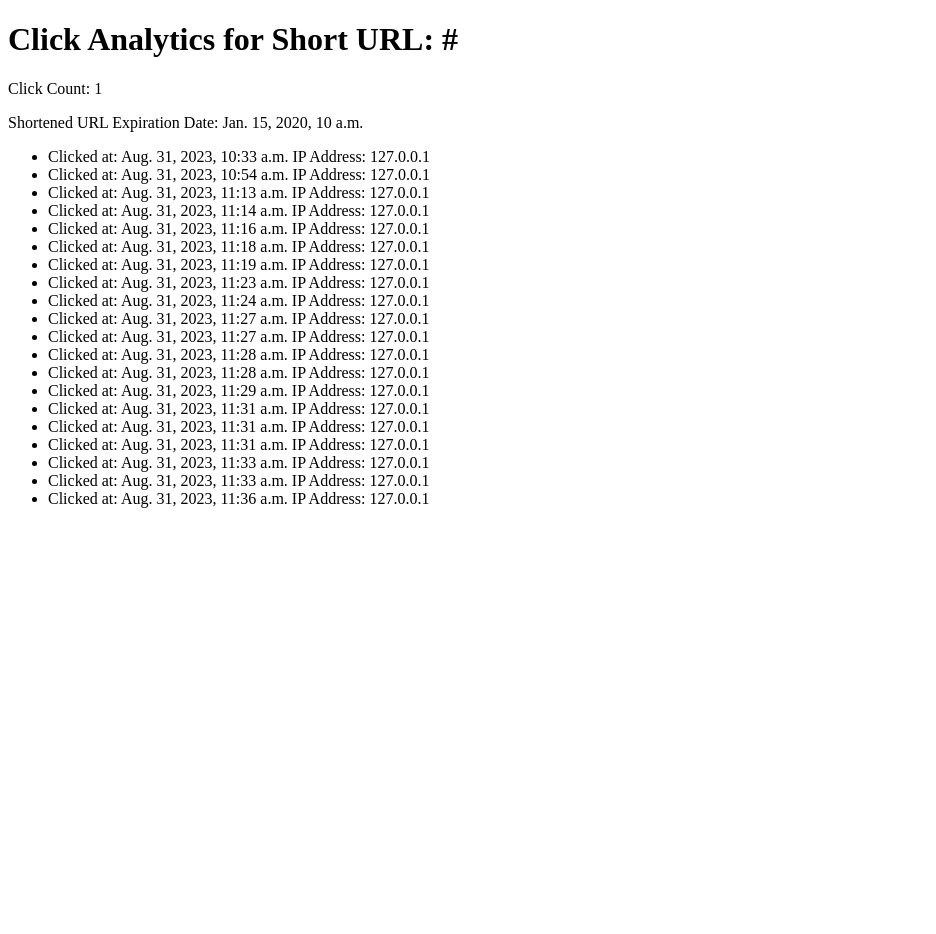
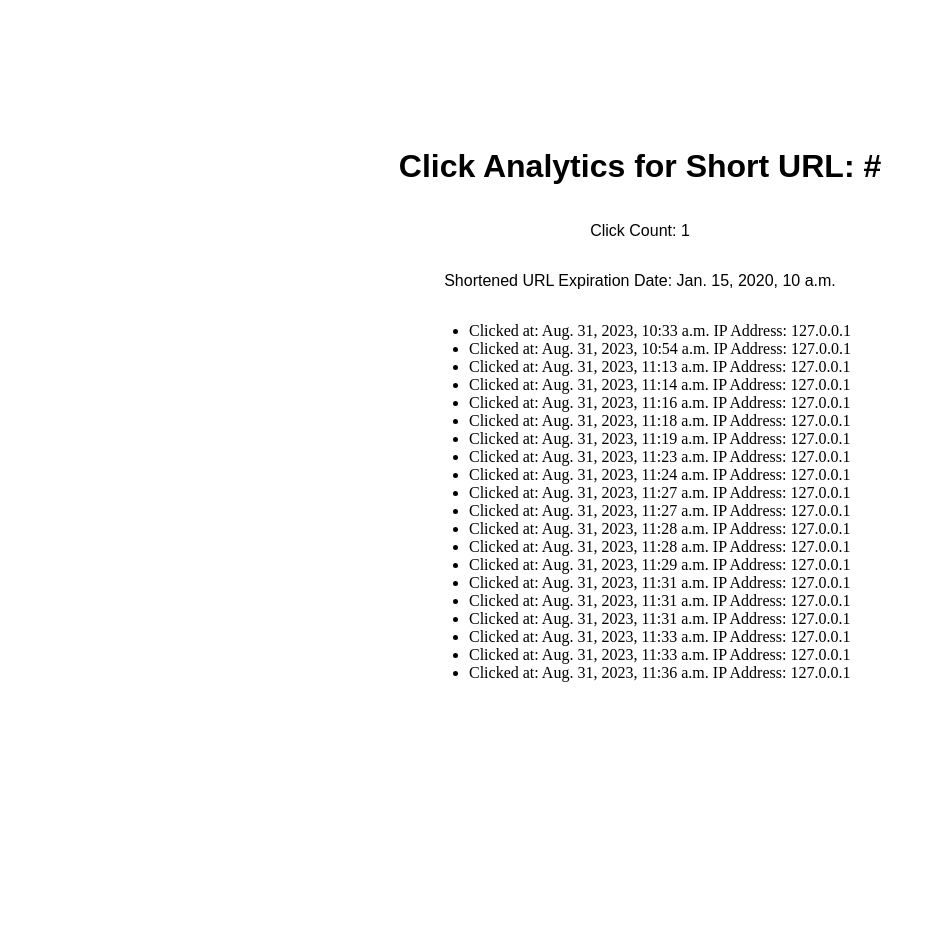
Before and after one commit to Anasdevs/Shorty-URL-Shortener, a Django app: template shortyapp/templates/click_analytics.html in a window 1280 px wide. Shown: the whole page, without its empty margins (0-936 px from the left). Before the commit the page ends 508 px from the top, so only its background shows below. Run offline with Django 4.2, Linux system fonts and the light colour scheme; data comes from the database, SQL or seed files in the repository; both versions use the stored data as it was after the commit; tables that the repository leaves empty hold one stand-in row (values such as "Sample post"); the template is opened without the code that fills it: values that come from a table or form of the project are taken from there, most other values are stand-ins (such as "Sample title", 1, 10 or a date in 2020).

Commit message:
Added some css

```diff
--- a/shortyapp/templates/click_analytics.html
+++ b/shortyapp/templates/click_analytics.html
@@ -1,13 +1,17 @@
+{% load static %}
 {% load tz %}
 
 <!DOCTYPE html>
 <html>
 <head>
     <title>Shorty - Click Analytics</title>
+    <link rel="stylesheet" type="text/css" href="{% static 'analytics.css' %}">
 </head>
 <body>
-    <h1>Click Analytics for Short URL: {{ short_url_full }}</h1>
-    <p>Click Count: {{ click_count }}</p>
+    <div class="analytics-main">
+
+        <h1>Click Analytics for Short URL: <span class="analytics-url">{{ short_url_full }}</span></h1>
+        <p>Click Count: {{ click_count }}</p>
     <p>Shortened URL Expiration Date: {{ expiration_date }}</p>
 
     <ul>
@@ -20,5 +24,6 @@
         </li>
         {% endfor %}
     </ul>
+</div>
 </body>
 </html>
--- a/shortyapp/templates/success.html
+++ b/shortyapp/templates/success.html
@@ -7,6 +7,7 @@
 
 </head>
 <body>
+
     <h1>Success! Your Shortened URL:</h1>
 
     <p><a href="{{ short_url_full }}" target="_blank">{{ short_url_full }}</a></p>
--- /dev/null
+++ b/static/analytics.css
@@ -0,0 +1,21 @@
+.analytics-main h1, p{
+    text-align: center;
+    font-family: Arial, Helvetica, sans-serif;
+
+}
+.analytics-main h1{
+    display: block;
+}
+
+span.anaytics-url{
+    border:2px solid black;
+    display: inline-block;
+}
+
+.analytics-main{
+    display: flex;
+    align-items: center;
+    margin-top: 10%;
+    flex-direction: column;
+    height: 100vh;
+}
```
Also changed, not shown: db.sqlite3.
